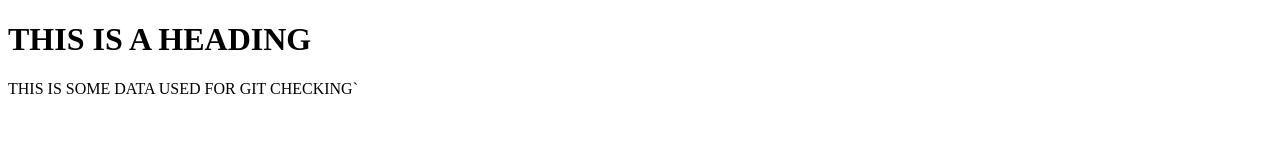
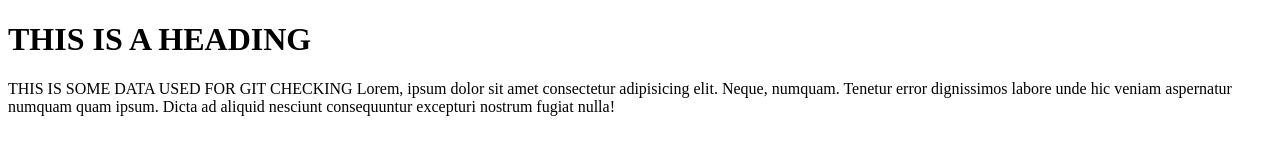
Before and after one commit to shiva085A01/my_first_rep, a plain HTML site: page index.html in a window 1280 px wide. Drawn offline with Linux system fonts and the light colour scheme.

Commit message:
updated para

```diff
--- a/index.html
+++ b/index.html
@@ -8,7 +8,8 @@
 <body>
     <h1>THIS IS A HEADING</h1>
     <P>
-        THIS IS SOME DATA USED FOR GIT CHECKING`
+        THIS IS SOME DATA USED FOR GIT CHECKING
+        Lorem, ipsum dolor sit amet consectetur adipisicing elit. Neque, numquam. Tenetur error dignissimos labore unde hic veniam aspernatur numquam quam ipsum. Dicta ad aliquid nesciunt consequuntur excepturi nostrum fugiat nulla!
     </P>
 </body>
 </html>
```
